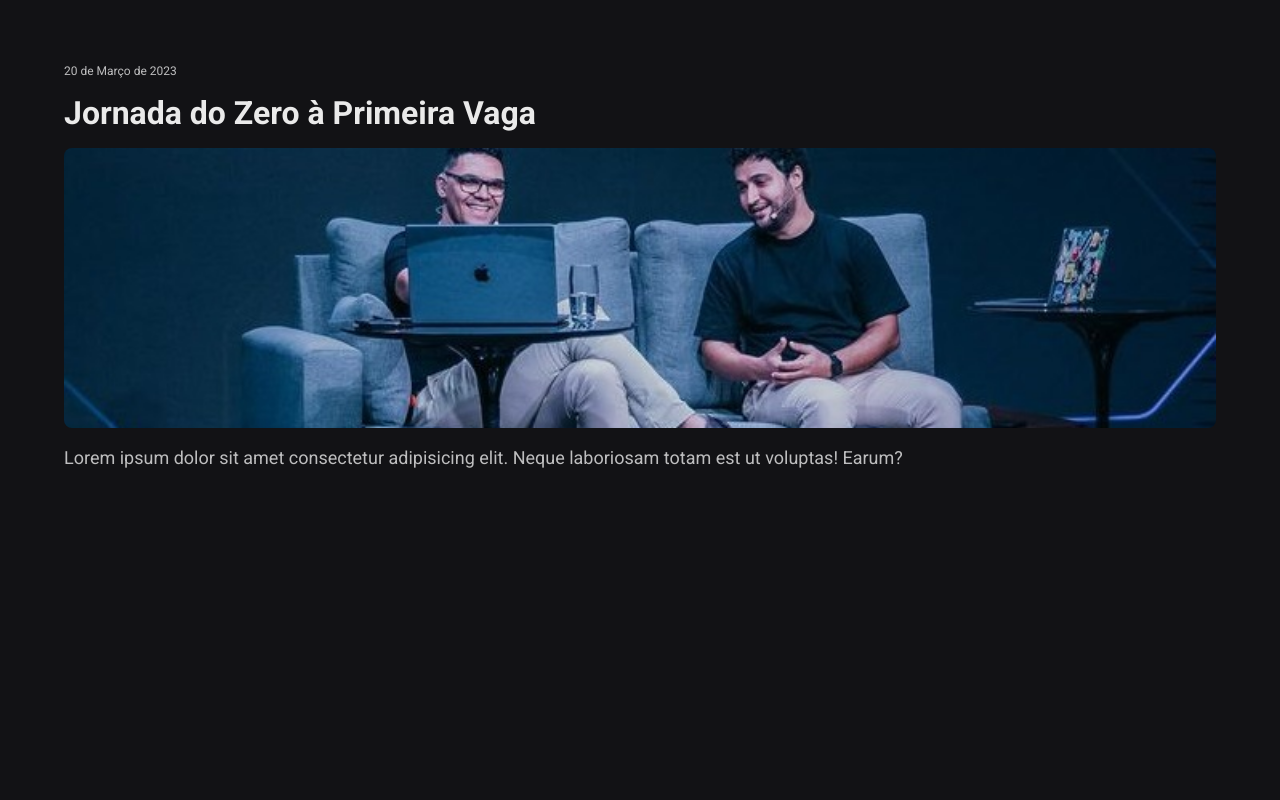
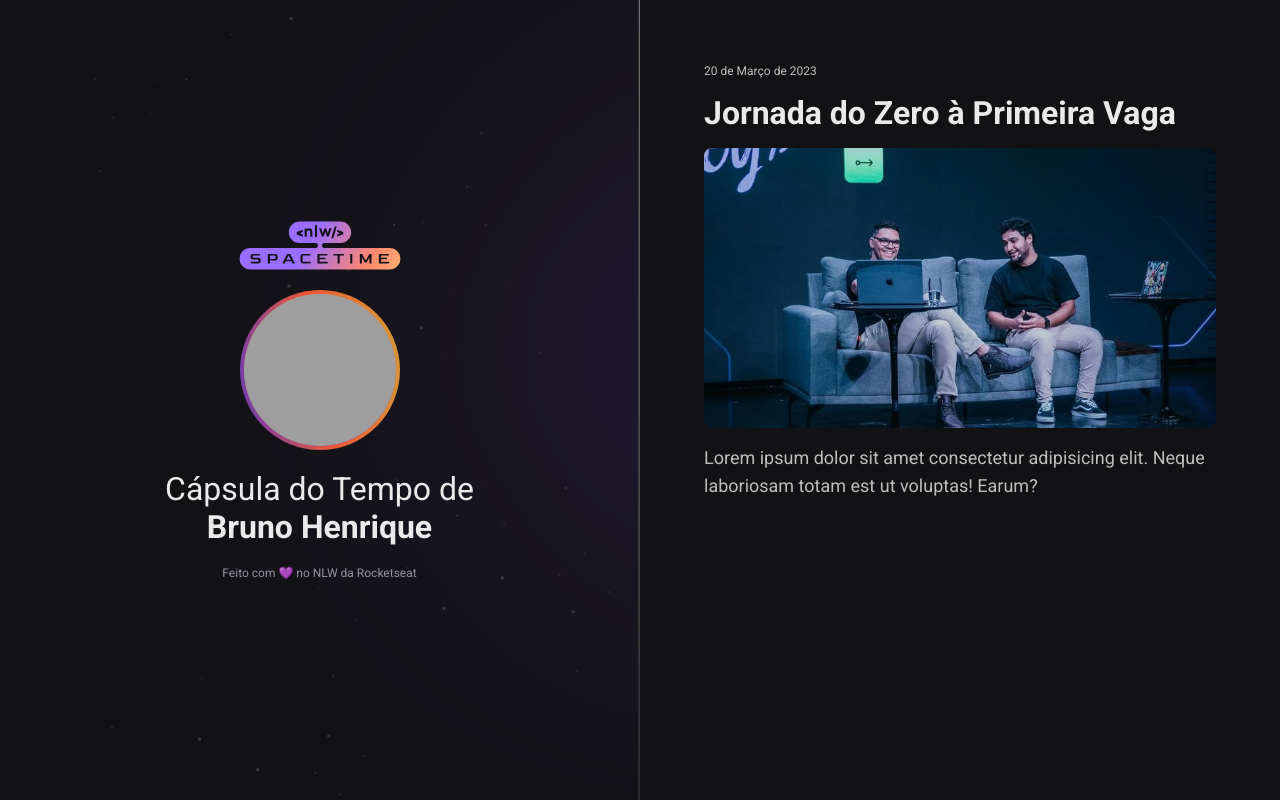
Before and after one commit to BrunoDorea/nlw-spacetime-explorer, a plain HTML site: page index.html in a window 1280 px wide. Drawn offline with Linux system fonts and the light colour scheme; grey boxes are pictures that could not be loaded; a script that the page names is missing.

Commit message:
✨ feat: estilizando o layout (aula 3)

```diff
--- a/css/style.css
+++ b/css/style.css
@@ -15,11 +15,56 @@
   background-color: #121215;
   color: #eaeaea;
   font-family: "Roboto", sans-serif;
+
+  display: grid;
+  grid-template-areas: "profile timeline";
+  grid-template-columns: 1fr 1fr;
+  grid-template-rows: 100vh;
 }
 
-/* Nav */
+/* Aside -> Profile */
+aside {
+  grid-area: profile;
+
+  display: flex;
+  flex-direction: column;
+  align-items: center;
+  justify-content: center;
+  gap: 2rem;
+
+  background-image: url(../assets/background.svg);
+  background-position: top right;
+  background-repeat: no-repeat;
+  background-size: auto 100%;
+  border-right: 0.1rem solid;
+  border-image: linear-gradient(#727275, #2c2c31) 1;
+}
+
+aside img:nth-child(2) {
+  width: 16rem;
+  height: 16rem;
+  border-radius: 50%;
+  border: 0.4rem solid transparent;
+  background: linear-gradient(#d39e33, #ed5636, #633bbc) padding-box,
+    linear-gradient(260deg, #d39e33, #ed5636, #633bbc) border-box;
+}
+
+aside p {
+  font-size: 3.2rem;
+  text-align: center;
+}
+
+aside span {
+  font-size: 1.2rem;
+  color: #9393a0;
+}
+
+/* Nav -> Timeline */
 nav {
+  grid-area: timeline;
+
   padding: 6.4rem;
+  overflow-y: scroll;
 }
 
 /* Memory */
--- a/index.html
+++ b/index.html
@@ -20,6 +20,19 @@
     <title>Cápsula do Tempo | Bruno Henrique</title>
   </head>
   <body>
+    <aside>
+      <img src="./assets/logo.svg" alt="Logo NLW Spactime" />
+      <img
+        src="https://media.licdn.com/dms/image/C4E03AQFcjacTveV0pw/profile-displayphoto-shrink_200_200/0/1645785956729?e=1689811200&v=beta&t=yLqcJawMD4An4VnotT_EpyEC9V9EgSGvjWJPTuR5Kps"
+        alt="Foto do Bruno"
+      />
+      <p>
+        Cápsula do Tempo de <br />
+        <strong>Bruno Henrique</strong>
+      </p>
+      <span>Feito com 💜 no NLW da Rocketseat</span>
+    </aside>
+
     <nav>
       <a
         href="https://github.com/BrunoDorea/rocketseat-szpc"
```
Also changed, not shown: assets/background.svg (added), assets/logo.svg (added), 1 other file.
